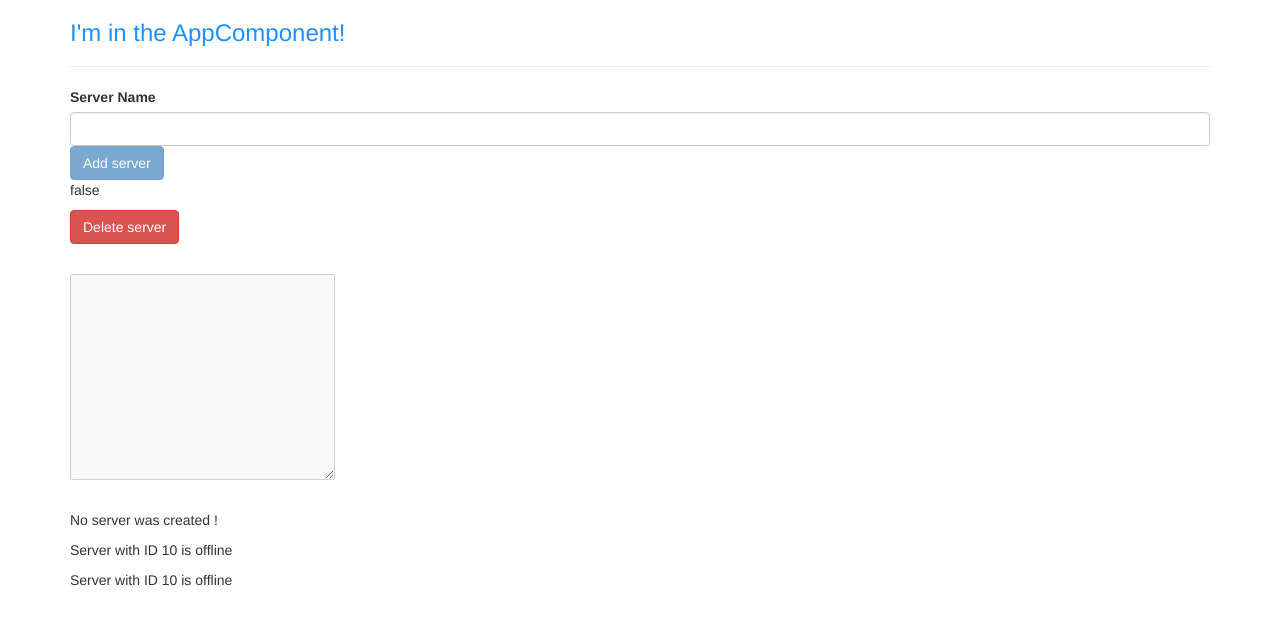
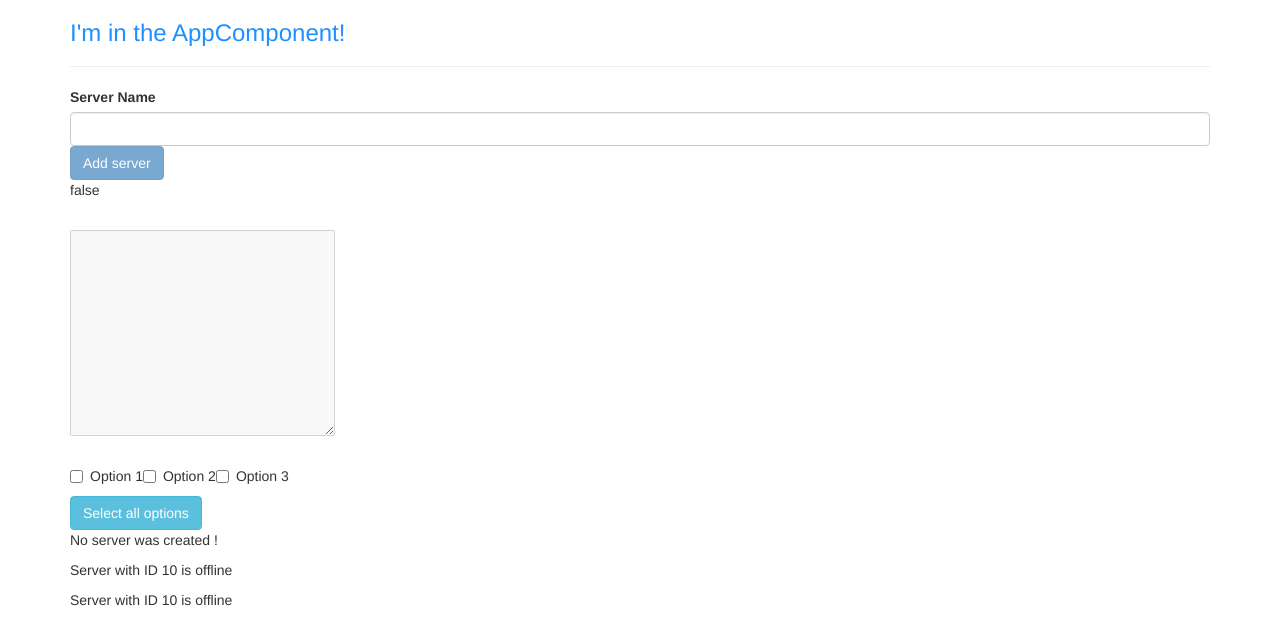
Before and after one commit to iftemplar/Angular, an Angular app: page / in a window 1280 px wide. Shown: the top 644 px of the page. Built offline with nearby package versions, Linux system fonts and the light colour scheme.

Commit message:
Added bitton for ticking all the inputs-options

```diff
--- a/src/app/servers/servers.component.html
+++ b/src/app/servers/servers.component.html
@@ -9,13 +9,27 @@
     [disabled]="!allowNewServer"
     (click)="onCreateServer()">Add server</button>
 <p>{{ allowNewServer }}</p>
-<button class="btn btn-danger"
-    (click)="onDeleteServer()"
-    (contextmenu)="AlertContext()">Delete server</button>
 
 <textarea name=""
     id="" cols="30" rows="10"
     [disabled]="disableTextarea"></textarea>
+
+
+
+
+<div class="checkbox">
+    <label><input type="checkbox" value="" [checked]="optionToBeSelected">Option 1</label>
+    <label><input type="checkbox" value="" [checked]="optionToBeSelected">Option 2</label>
+    <label><input type="checkbox" value="" [checked]="optionToBeSelected">Option 3</label>
+</div>
+<button type="button" class="btn btn-info" (click)="selectOption()">Select all options</button>
+
+
+
+
+
+
+
 
 <p> {{ serverCreationStatus }} </p>
 <!-- String interpolation -->
--- a/src/app/servers/servers.component.ts
+++ b/src/app/servers/servers.component.ts
@@ -14,6 +14,7 @@ export class ServersComponent implements OnInit {
   allowNewServer = false;
   disableTextarea = false;
   serverCreationStatus = 'No server was created !';
+  optionToBeSelected = false;
 
   // constructor() {
   //   console.log('settimeout');
@@ -57,6 +58,8 @@ export class ServersComponent implements OnInit {
     console.log('onfocus');
   }
 
-
+  selectOption() {
+    this.optionToBeSelected = true;
+  }
 
 }
```
